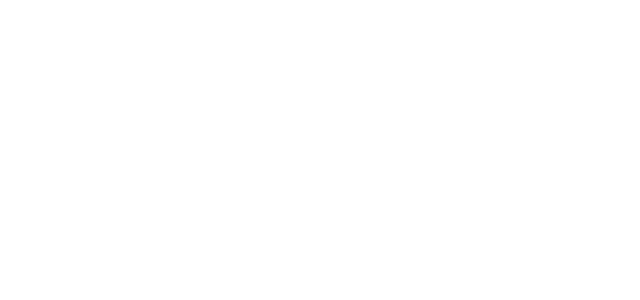
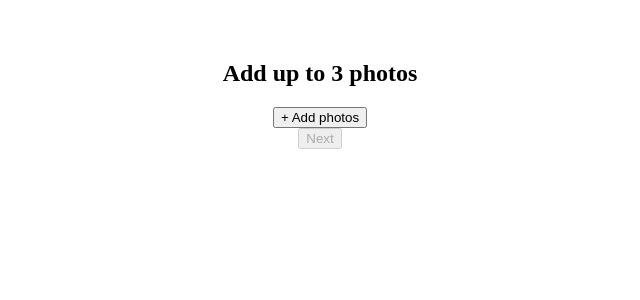
Before and after one commit to jamal-chukwuka/fleek, a React (Vite) app in the folder my-app/: page /listing/photos in a window 1280 px wide. Before the commit this address had no page. Shown: the top 300 px of the page, without its empty margins (320-960 px from the left). Built offline with nearby package versions, Linux system fonts and the light colour scheme.

Commit message:
Added upload page
Added functionality for upload page.

```diff
--- a/my-app/package.json
+++ b/my-app/package.json
@@ -12,6 +12,7 @@
   "dependencies": {
     "axios": "^1.8.4",
     "firebase": "^11.6.0",
+    "firebase-tools": "^14.2.0",
     "react": "^19.0.0",
     "react-dom": "^19.0.0",
     "react-router-dom": "^7.5.1"
--- a/my-app/src/App.jsx
+++ b/my-app/src/App.jsx
@@ -1,11 +1,15 @@
 import { Routes, Route } from 'react-router-dom';
 import WelcomePage  from './features/listings/WelcomePage'
+import AddPhotosPage from './features/listings/pages/AddPhotosPage';
+
 import './App.css'
 
 function App() {
   return (
     <Routes>
       <Route path="/" element={<WelcomePage />} />
+      <Route path="/listing/photos" element={<AddPhotosPage />} />
+
      </Routes>
   );
 };
--- /dev/null
+++ b/my-app/src/app/firebase.ts
@@ -0,0 +1,19 @@
+import { initializeApp } from "firebase/app";
+import { getAnalytics } from "firebase/analytics";
+import { getAuth }      from 'firebase/auth';
+import { getStorage }   from 'firebase/storage';
+
+const firebaseConfig = {
+    apiKey: "AIzaSyB6ZFGQ4CJlpsdaJMo5zILJbEyy0WPOjrs",
+    authDomain: "fleek-uic-5.firebaseapp.com",
+    projectId: "fleek-uic-5",
+    storageBucket: "fleek-uic-5.firebasestorage.app",
+    messagingSenderId: "1010458266361",
+    appId: "1:1010458266361:web:6bf4634b21bfab2bf17028",
+    measurementId: "G-1R1RL11WLL"
+  };
+
+const app      = initializeApp(firebaseConfig);
+const analytics = getAnalytics(app);
+export const auth    = getAuth(app);
+export const storage = getStorage(app);
--- /dev/null
+++ b/my-app/src/features/listings/pages/AddPhotosPage.tsx
@@ -0,0 +1,99 @@
+import { FC, useState, ChangeEvent } from 'react';
+import { useNavigate } from 'react-router-dom';
+
+import { ref as storageRef, uploadBytesResumable, getDownloadURL, } from 'firebase/storage';
+import { storage } from '../../../app/firebase';
+import React from 'react';
+
+
+const AddPhotosPage: FC = () => {
+    const navigate = useNavigate();
+    const [files, setFiles ] = useState<File[]>([]);
+    const [previews, setPreviews] = useState<string[]>([]);
+    const [uploading, setUploading] = useState(false);
+
+    //Handle user selectiom on (camera or file)
+    const onSelectFiles = (e: ChangeEvent<HTMLInputElement>) => {
+        const selected = e.target.files;
+        if(!selected){
+            return;
+        }
+
+        const fileArray = Array.from(selected).slice(0, 5);
+        setFiles(fileArray);
+
+
+        const urls = fileArray.map((file) => URL.createObjectURL(file));
+        setPreviews(urls);
+    };
+
+    // Upload to Firebase Storage and URLs
+    const uploadAll = async () => {
+        setUploading(true);
+        const urls: string[] = [];
+
+        for(let i = 0; i < files.length; i++){
+            const file = files[i];
+            const path = `listings/${Date.now()}_${file.name}`;
+            const sRef = storageRef(storage, path);
+            const task = uploadBytesResumable(sRef, file);
+
+            await new Promise<void>((resolve, reject) => {
+                task.on(
+                    'state_changed',
+                    () => {},
+                    (err) => reject(err),
+                    async () => {
+                        const downloadURL = await getDownloadURL(task.snapshot.ref);
+                        urls.push(downloadURL);
+                        resolve();
+                    }
+                );
+            });
+        }
+
+        setUploading(false);
+        navigate('/listing/details', { state: { photoURLs: urls } });
+    };
+
+    return (
+        <div className="add-photos-container">
+      <h2>Add up to 3 photos</h2>
+
+      {/* Hidden file input */}
+      <input
+        id="photo-input"
+        type="file"
+        accept="image/*"
+        capture="environment"
+        multiple
+        onChange={onSelectFiles}
+        style={{ display: 'none' }}
+      />
+
+      {/* Trigger button */}
+      <button onClick={() => document.getElementById('photo-input')?.click()}>
+        + Add photos
+      </button>
+
+      {/* Preview thumbnails */}
+      <div className="preview-grid">
+        {previews.map((src, idx) => (
+          <img key={idx} src={src} alt={`preview ${idx}`} className="thumb" />
+        ))}
+      </div>
+
+      {/* Next */}
+      <button
+        onClick={uploadAll}
+        disabled={files.length === 0 || uploading}
+      >
+        {uploading ? 'Uploading…' : 'Next'}
+      </button>
+    </div>
+
+    );
+};
+
+
+export default AddPhotosPage;
```
Also changed, not shown: 1 other file (tests, documents, lock files or other folders).
